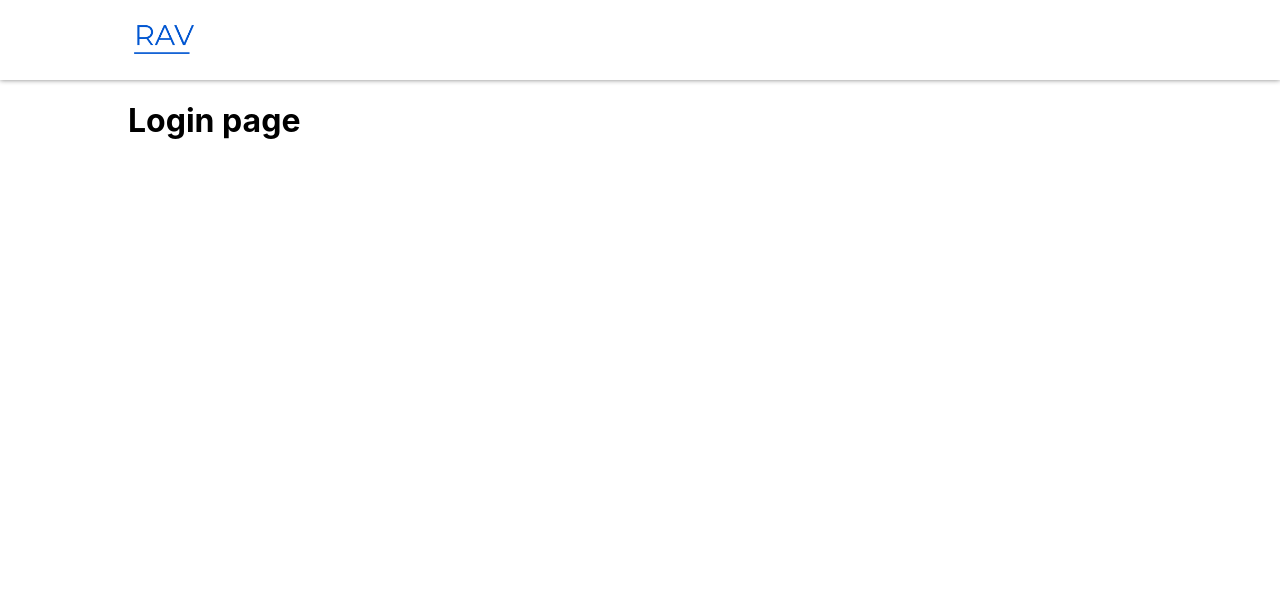
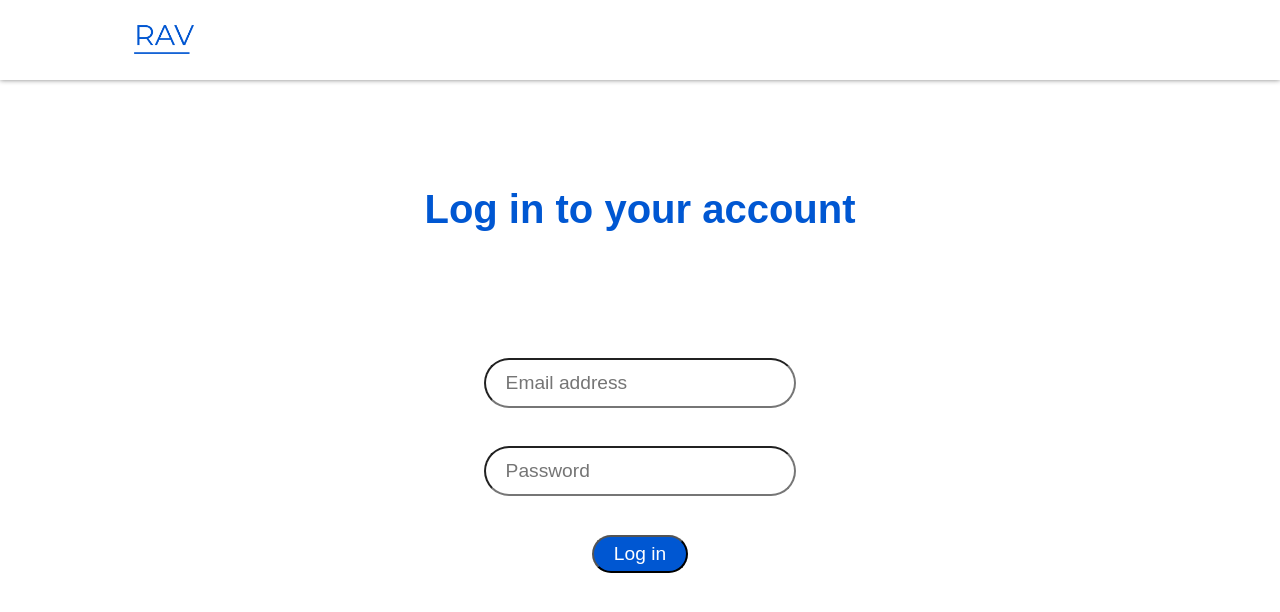
Before and after one commit to harshit-kakkar/RAV-Frontend, a React (Create React App) app: page /login in a window 1280 px wide. Shown: the top 612 px of the page. Built offline with nearby package versions, Linux system fonts and the light colour scheme.

Commit message:
Created Login page

```diff
--- a/src/components/login/login.tsx
+++ b/src/components/login/login.tsx
@@ -1,9 +1,15 @@
 import React from 'react';
+import './loginStyles.css'
 
 function Login() {
   return (
-    <div>
-      <h1>Login page</h1>
+    <div className="login-container">
+      <h1 className="login-header">Log in to your account</h1>
+      <form className="login-form-container">
+          <input className="login-input" placeholder="Email address"></input>
+          <input type="password" className="login-input" placeholder="Password"></input>
+          <button type="button" className="login-button">Log in</button>
+      </form>
 
     </div>
   );
--- /dev/null
+++ b/src/components/login/loginStyles.css
@@ -0,0 +1,42 @@
+.login-container{
+    display: flex;
+    flex-direction: column;
+    justify-content: center;
+    align-items: center;
+}
+
+.login-header{
+    padding-top: 2em;
+    padding-bottom: 2em;
+    font-size: 2.5em;
+    font-family: sans-serif;
+    color: #0057D2;
+}
+
+.login-form-container{
+    display: flex;
+    flex-direction: column;
+    justify-content: center;
+    align-items: center;
+}
+
+.login-input{
+    height: 0.4em;
+    width: 14em;
+    margin: 1em;
+    border-radius: 4em;
+    font-size: 1.2em;
+    padding: 1em;
+}
+
+
+.login-button{
+    background-color: #0057D2;
+    color: white;
+    border-radius: 4em;
+    height: 2em;
+    font-size: 1.2em;
+    margin: 1em;
+    width: 5em;
+
+}
```
